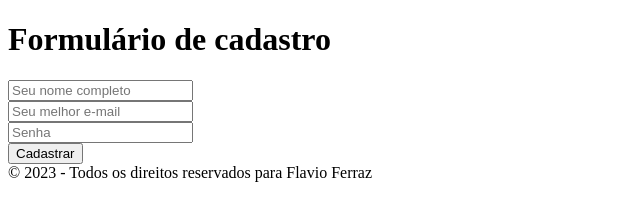
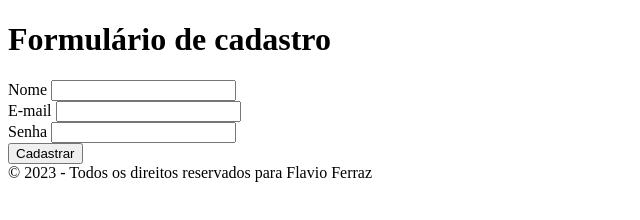
Before and after one commit to Flavio-Ferraz/tarefa_modulo3, a plain HTML site: page index.html in a window 1280 px wide. Shown: the whole page, without its empty margins (0-640 px from the left). Drawn offline with Linux system fonts and the light colour scheme.

Commit message:
Inclusão das ID's nos campos preenchiveis, substituição do atributo 'placeholder' pelas labels, inclusão do atributo type=submit no botão 'Cadastrar'.

```diff
--- a/index.html
+++ b/index.html
@@ -11,13 +11,16 @@
         <h1>Formulário de cadastro</h1>
     </header>
     <form>
-        <input type="text" placeholder="Seu nome completo">
+        <label for="text">Nome</label>
+        <input id ="text" type="text">
         <br />
-        <input type="email" placeholder="Seu melhor e-mail">
+        <label for="email">E-mail</label>
+        <input id="email" type="email">
         <br />
-        <input type="password" placeholder="Senha">
+        <label for="password">Senha</label>
+        <input id="password" type="password">
         <br />
-        <button>
+        <button type="submit">
             Cadastrar
         </button>
     </form>
```
